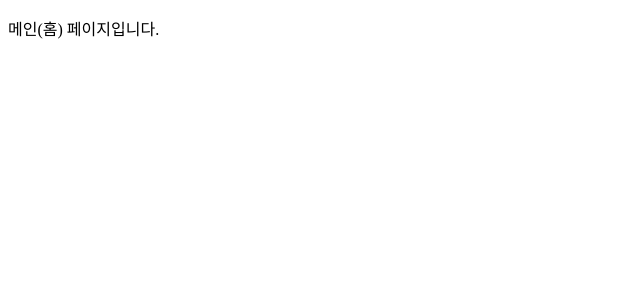
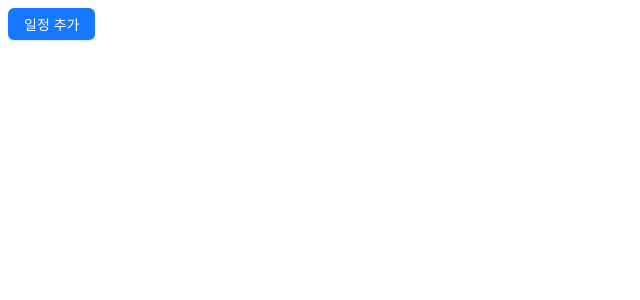
Before and after one commit to Ninetyfive-DSWU/TravAI_FE, a React (Vite) app: page / in a window 1280 px wide. Shown: the top 300 px of the page, without its empty margins (0-640 px from the left). Built offline with nearby package versions, Linux system fonts and the light colour scheme.

Commit message:
Feat: 일정 추가 모달 퍼블리싱

```diff
--- /dev/null
+++ b/src/components/ui/Modal/AddPlan.tsx
@@ -0,0 +1,42 @@
+import React, { useState } from 'react';
+import { Button, Modal, Input } from 'antd';
+
+const AddPlan: React.FC = () => {
+  const [open, setOpen] = useState<boolean>(false);
+  const [confirmLoading, setConfirmLoading] = useState<boolean>(false);
+  const [modalText, setModalText] = useState<string>('');
+
+  const showModal = () => {
+    setOpen(true);
+  };
+
+  const handleOk = () => {
+    console.log(modalText);
+    setConfirmLoading(true);
+    setTimeout(() => {
+      setOpen(false);
+      // 버튼 누른 후 지도에 반영하도록 로딩 동작하는 방법
+      setConfirmLoading(false);
+    }, 1000);
+  };
+
+  const handleCancel = () => {
+    setOpen(false);
+  };
+
+  const handleInputChange = (e: React.ChangeEvent<HTMLInputElement>) => {
+    setModalText(e.target.value);
+  };
+
+  return (
+    <>
+      <Button type='primary' onClick={showModal}>
+        일정 추가
+      </Button>
+      <Modal title='일정 추가' open={open} onOk={handleOk} confirmLoading={confirmLoading} onCancel={handleCancel}>
+        <Input placeholder='추가할 일정' value={modalText} onChange={handleInputChange} />
+      </Modal>
+    </>
+  );
+};
+export default AddPlan;
--- a/src/pages/Home/index.tsx
+++ b/src/pages/Home/index.tsx
@@ -1,7 +1,8 @@
 import React from 'react';
+import AddPlan from '@components/ui/Modal/AddPlan';
 
 const Home: React.FC = () => {
-  return <p>메인(홈) 페이지입니다.</p>;
+  return <AddPlan />;
 };
 
 export default Home;
```
